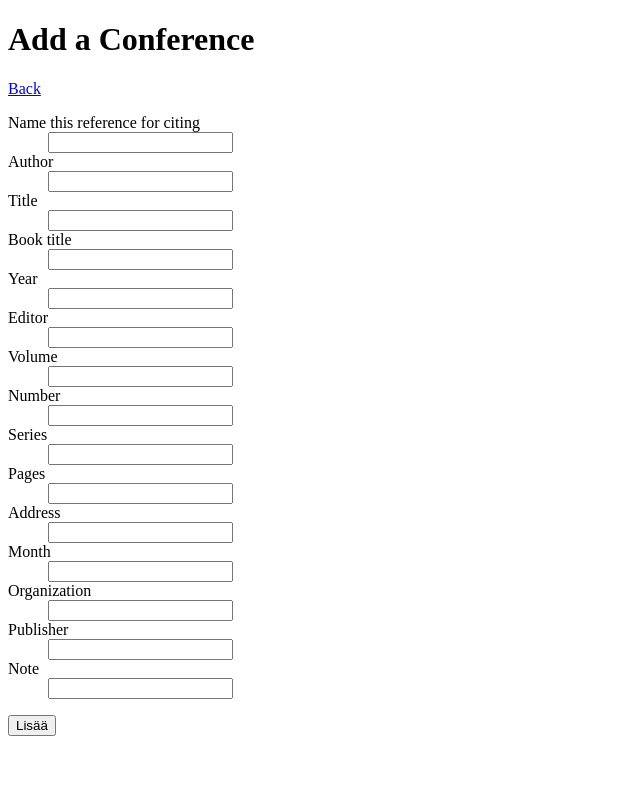
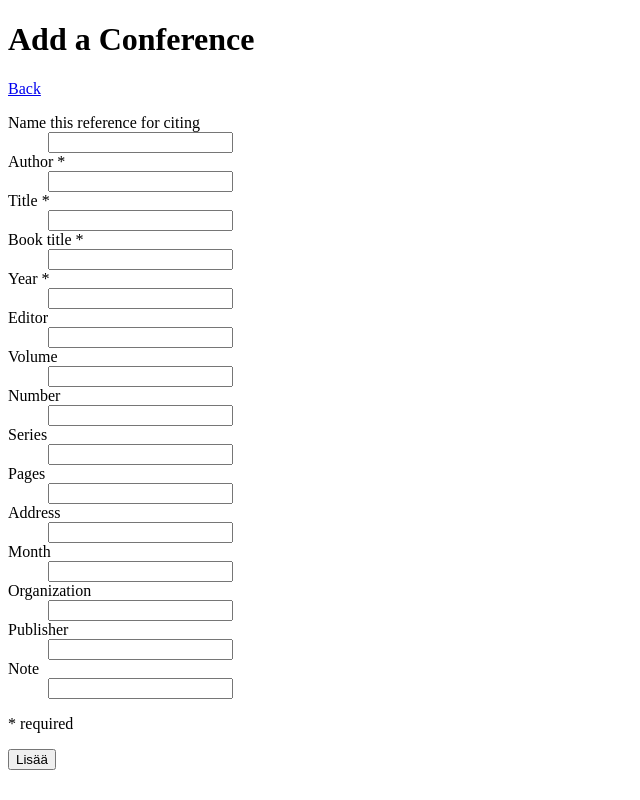
Before and after one commit to hylje/Hauska, a Flask app: page /add/conference in a window 1280 px wide. Shown: the whole page, without its empty margins (0-640 px from the left). Run offline with Flask 2, Linux system fonts and the light colour scheme; some libraries are stand-ins or nearby versions.

Commit message:
inproceedings ja conference validaattorit

```diff
--- a/hauska/forms.py
+++ b/hauska/forms.py
@@ -48,17 +48,17 @@ class BookletForm(BaseForm):
     note = StringField("Note", validators=[validators.optional()])
 
 class ConferenceForm(BaseForm):
-    author = StringField("Author")
-    title = StringField("Title")
-    booktitle = StringField("Book title")
-    year = IntegerField("Year")
-    editor = StringField("Editor")
-    volume = IntegerField("Volume")
-    number = IntegerField("Number")
-    series = StringField("Series")
-    pages = StringField("Pages")
-    address = StringField("Address")
-    month = IntegerField("Month")
-    organization = StringField("Organization")
-    publisher = StringField("Publisher")
-    note = StringField("Note")
+    author = StringField("Author *", validators=[validators.input_required()])
+    title = StringField("Title *", validators=[validators.input_required()])
+    booktitle = StringField("Book title *", validators=[validators.input_required()])
+    year = IntegerField("Year *", validators=[validators.input_required()])
+    editor = StringField("Editor", validators=[validators.optional()])
+    volume = IntegerField("Volume", validators=[validators.optional()])
+    number = IntegerField("Number", validators=[validators.optional()])
+    series = StringField("Series", validators=[validators.optional()])
+    pages = StringField("Pages", validators=[validators.optional()])
+    address = StringField("Address", validators=[validators.optional()])
+    month = IntegerField("Month", validators=[validators.optional()])
+    organization = StringField("Organization", validators=[validators.optional()])
+    publisher = StringField("Publisher", validators=[validators.optional()])
+    note = StringField("Note", validators=[validators.optional()])
--- a/hauska/templates/add_conference.html
+++ b/hauska/templates/add_conference.html
@@ -23,6 +23,7 @@
     {{ render_field(form.publisher) }}
     {{ render_field(form.note) }}
   </dl>
+  <p>* required</p>
   <p>
     <input type="submit" value="Lisää">
   </p>
--- a/hauska/templates/add_inproceedings.html
+++ b/hauska/templates/add_inproceedings.html
@@ -23,6 +23,7 @@
     {{ render_field(form.publisher) }}
     {{ render_field(form.note) }}
   </dl>
+  <p>* required</p>
   <p>
     <input type="submit" value="Lisää">
   </p>
```
